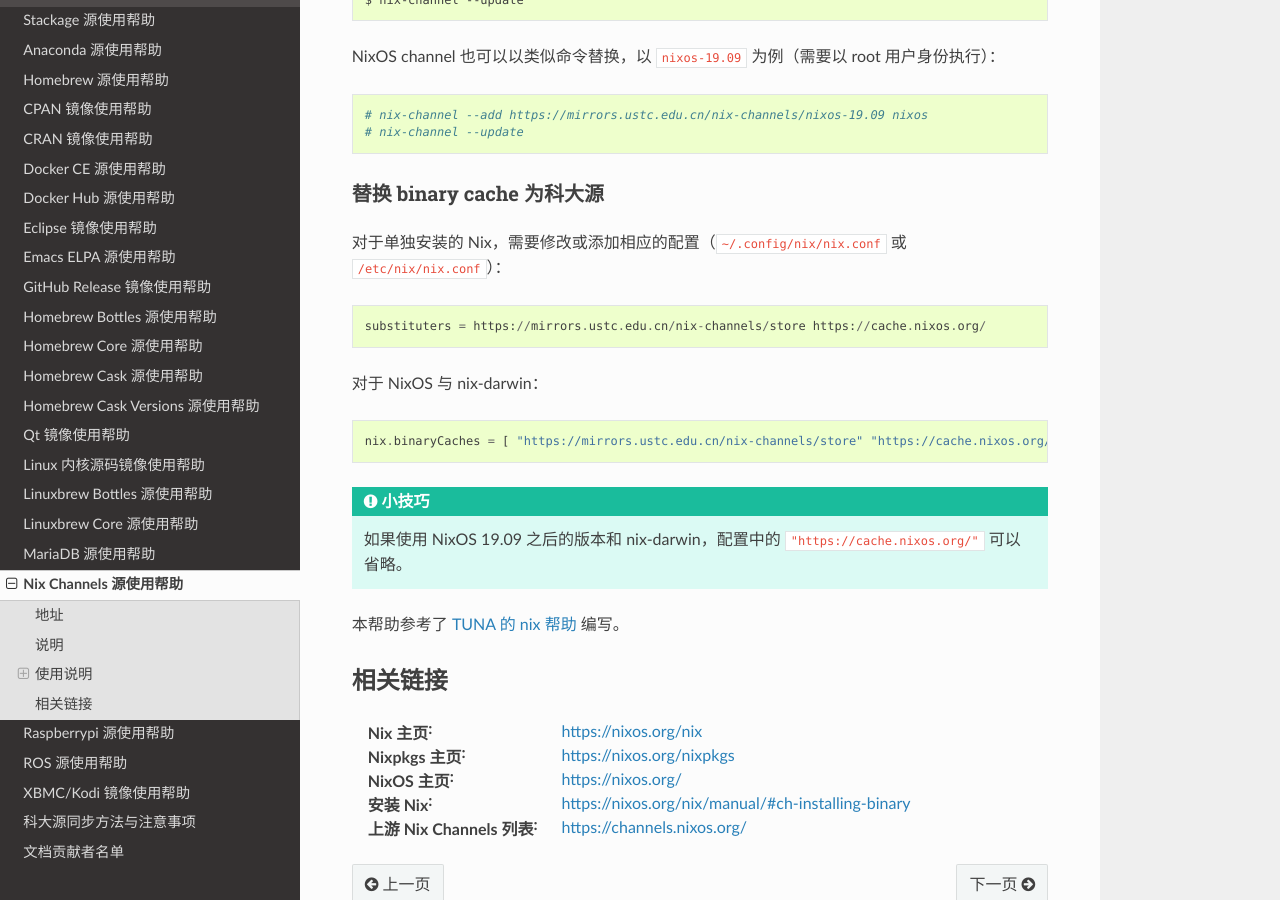
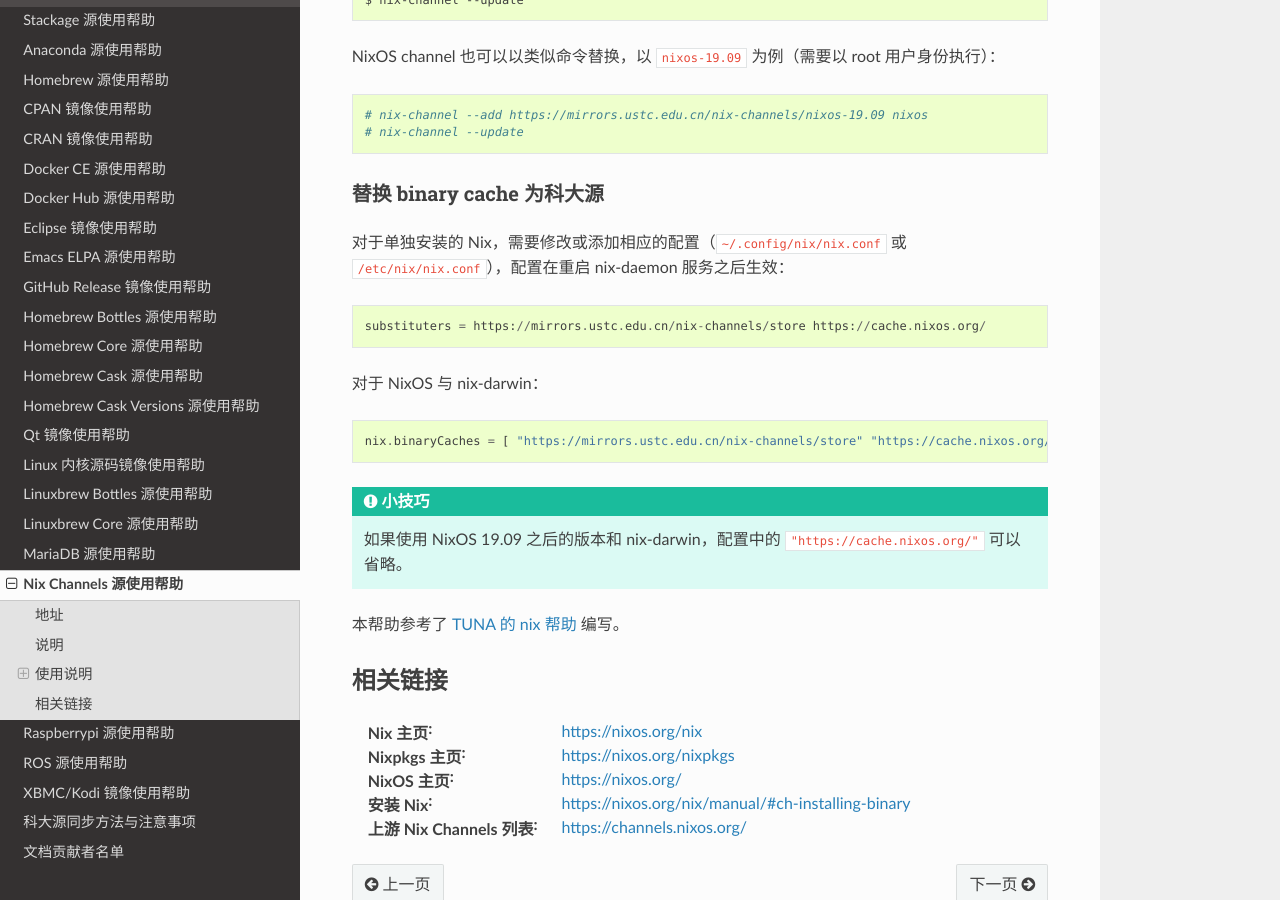
Before and after one commit to ustclug/mirrorhelp, a Sphinx documentation site: the page built from source/nix-channels.rst, in a window 1280 px wide and 900 px high, scrolled down 605 px. Built offline with Sphinx 7.4.7 and the Read the Docs theme 2.0.0, drawn with Linux system fonts in a browser that asks for light colours; pages that are not in the unit, such as notebooks, are missing from menus.

Commit message:
改善 nix binary cache 帮助 (#187)

```diff
--- a/source/nix-channels.rst
+++ b/source/nix-channels.rst
@@ -36,7 +36,7 @@
 替换 binary cache 为科大源
 ^^^^^^^^^^^^^^^^^^^^^^^^^^
 
-对于单独安装的 Nix，需要修改或添加相应的配置（``~/.config/nix/nix.conf`` 或 ``/etc/nix/nix.conf``）：
+对于单独安装的 Nix，需要修改或添加相应的配置（``~/.config/nix/nix.conf`` 或 ``/etc/nix/nix.conf``），配置在重启 nix-daemon 服务之后生效：
 
 ::
 
```
